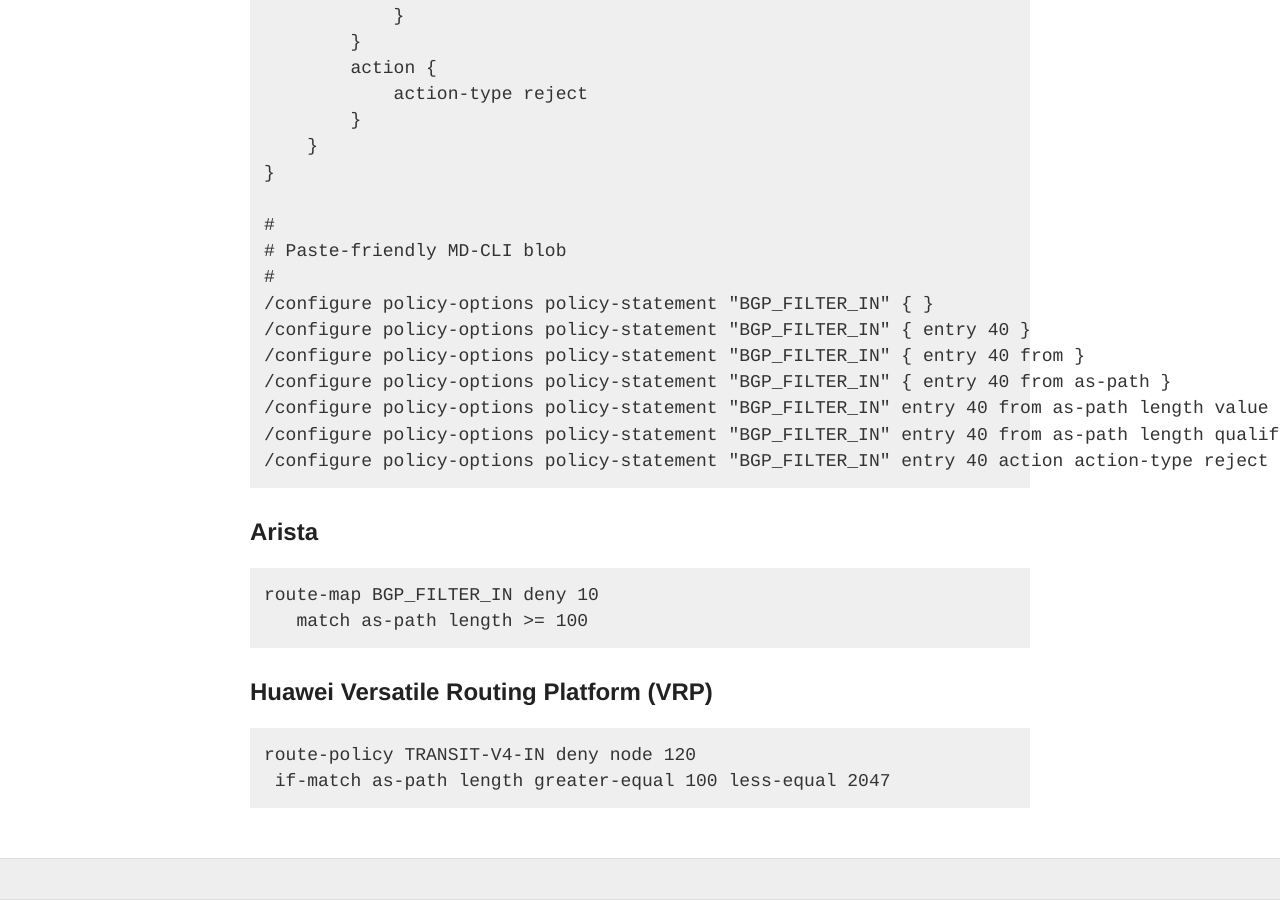
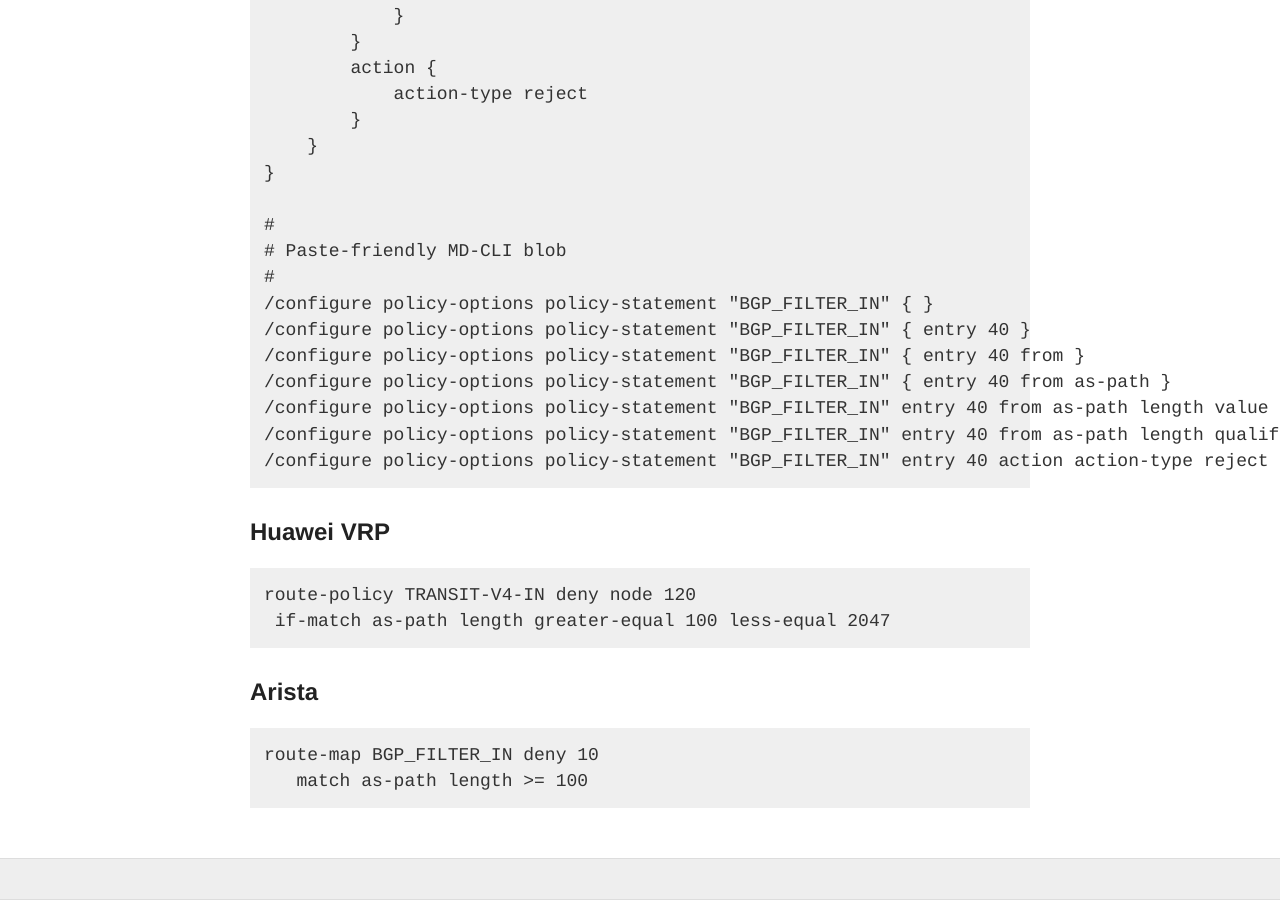
Before and after one commit to NLNOG/bgpfilterguide, a Jekyll site: the page built from guides/long_paths.md, in a window 1280 px wide and 900 px high, scrolled down 3365 px. Built offline with Jekyll 4.4.1, drawn with Linux system fonts in a browser that asks for light colours; some of the changed text lies outside the part shown.

Commit message:
more consistant terminology

````diff
--- a/guides/long_paths.md
+++ b/guides/long_paths.md
@@ -132,14 +132,14 @@
 /configure policy-options policy-statement "BGP_FILTER_IN" entry 40 action action-type reject
 ```
 
+## Huawei VRP
+```
+route-policy TRANSIT-V4-IN deny node 120
+ if-match as-path length greater-equal 100 less-equal 2047
+ ```
+
 ## Arista
 ```
 route-map BGP_FILTER_IN deny 10
    match as-path length >= 100
 ```
-
-## Huawei Versatile Routing Platform (VRP)
-```
-route-policy TRANSIT-V4-IN deny node 120
- if-match as-path length greater-equal 100 less-equal 2047
- ```
````
Also changed, not shown: guides/bogon_asns.md (+19 -20 lines), guides/graceful_shutdown.md (+1 -1 lines), guides/small_prefixes.md (+1 -1 lines).
